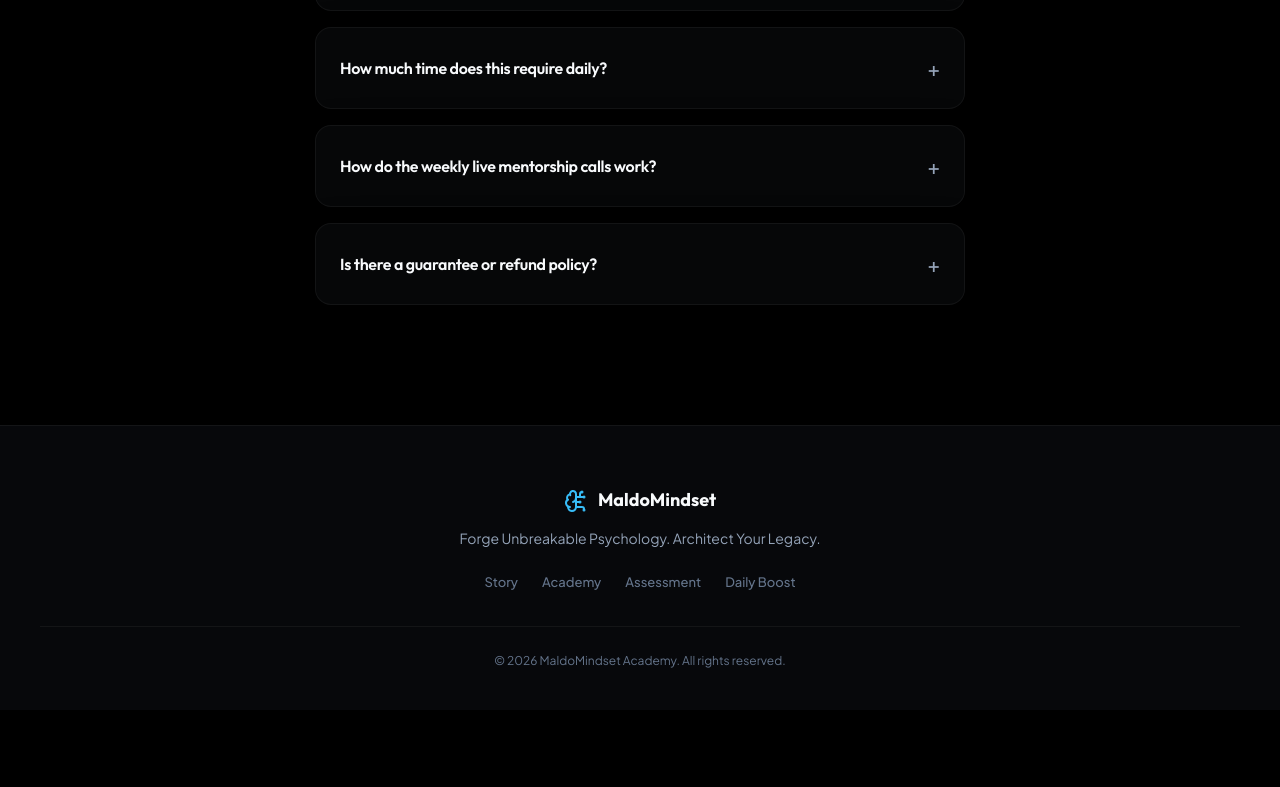
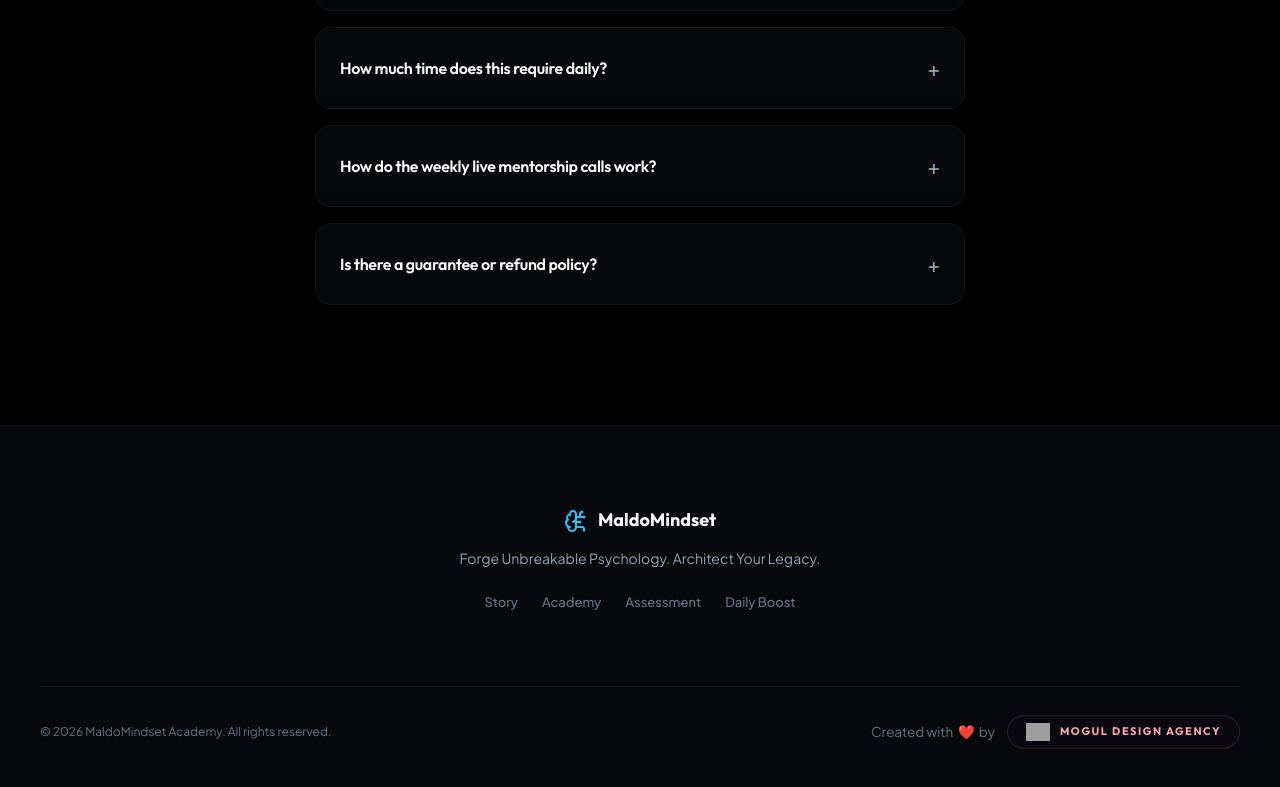
Before and after one commit to moguldesignsjordan/Maldomindset, a React (Vite) app: page / in a window 1280 px wide. Shown: the part 2973-3760 px from the top of the page. Before the commit the page ends 3683 px from the top, so only its background shows below. Built offline with nearby package versions, Linux system fonts and the light colour scheme; grey boxes are pictures that could not be loaded.

Commit message:
Update footer with custom Mogul Design Agency logo and layout improvements

```diff
--- a/src/App.css
+++ b/src/App.css
@@ -1000,7 +1000,7 @@
 .footer {
   border-top: 1px solid var(--border-color);
   background: rgba(8, 9, 13, 0.9);
-  padding: 60px 24px 40px;
+  padding: 80px 24px 60px;
 }
 
 .footer-content {
@@ -1057,13 +1057,19 @@
 
 .footer-bottom {
   border-top: 1px solid var(--border-color);
-  padding-top: 24px;
+  padding-top: 28px;
+  margin-top: 40px;
   width: 100%;
+  display: flex;
+  flex-direction: row;
+  justify-content: space-between;
+  align-items: center;
 }
 
 .footer-bottom p {
   font-size: 12px;
   color: var(--text-muted);
+  margin: 0;
 }
 
 /* Keyframes & Animations */
@@ -2266,3 +2272,77 @@
     border-radius: 8px;
   }
 }
+
+/* Mogul Design Tag */
+.mogul-tag {
+  display: flex;
+  align-items: center;
+  gap: 12px;
+  font-family: var(--font-body);
+  font-size: 13.5px;
+  color: var(--text-muted);
+}
+
+.mogul-tag .heart {
+  color: #ef4444;
+  margin: 0 2px;
+  display: inline-block;
+  animation: heartbeat 1.5s infinite ease-in-out;
+}
+
+@keyframes heartbeat {
+  0%, 100% {
+    transform: scale(1);
+  }
+  50% {
+    transform: scale(1.2);
+  }
+}
+
+.mogul-badge {
+  display: inline-flex;
+  align-items: center;
+  gap: 10px;
+  background: rgba(15, 10, 25, 0.45); /* Translucent dark purple background */
+  border: 1px solid rgba(244, 114, 182, 0.18); /* Soft rose border */
+  padding: 7px 18px;
+  border-radius: 9999px;
+  text-decoration: none;
+  transition: all var(--transition-normal);
+}
+
+.mogul-badge:hover {
+  background: rgba(244, 114, 182, 0.08);
+  border-color: rgba(244, 114, 182, 0.5);
+  box-shadow: 0 0 20px rgba(244, 114, 182, 0.2);
+  transform: translateY(-2px);
+}
+
+.mogul-logo-img {
+  height: 18px;
+  width: auto;
+  object-fit: contain;
+  display: block;
+}
+
+.mogul-text {
+  font-family: var(--font-heading);
+  font-size: 11px;
+  font-weight: 700;
+  text-transform: uppercase;
+  letter-spacing: 0.14em;
+  color: #fda4af; /* Soft rose text */
+  transition: color var(--transition-fast);
+}
+
+.mogul-badge:hover .mogul-text {
+  color: #f472b6; /* Brighter pink on hover */
+}
+
+@media (max-width: 768px) {
+  .footer-bottom {
+    flex-direction: column;
+    gap: 16px;
+    text-align: center;
+  }
+}
--- a/src/App.jsx
+++ b/src/App.jsx
@@ -1,6 +1,7 @@
 import { useState } from 'react';
 import { BrainCircuit } from 'lucide-react';
 import './App.css';
+import mdaLogo from './assets/mdalogo.png';
 
 // Import Page Components
 import Home from './pages/Home';
@@ -76,6 +77,13 @@ function App() {
           </div>
           <div className="footer-bottom">
             <p>&copy; {new Date().getFullYear()} MaldoMindset Academy. All rights reserved.</p>
+            <div className="mogul-tag">
+              <span>Created with <span className="heart">❤️</span> by</span>
+              <a href="https://moguldesignagency.com/" target="_blank" rel="noopener noreferrer" className="mogul-badge">
+                <img src={mdaLogo} alt="Mogul Design Agency Logo" className="mogul-logo-img" />
+                <span className="mogul-text">MOGUL DESIGN AGENCY</span>
+              </a>
+            </div>
           </div>
         </div>
       </footer>
```
